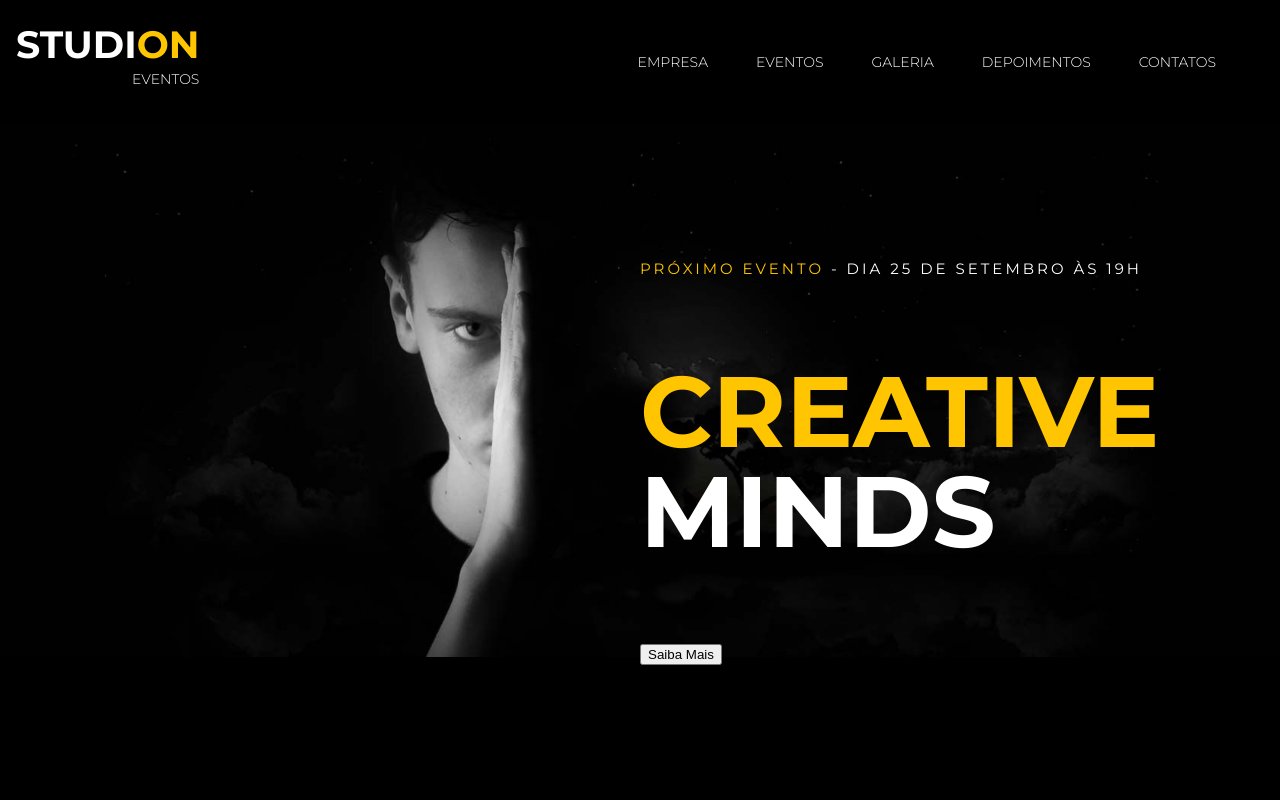
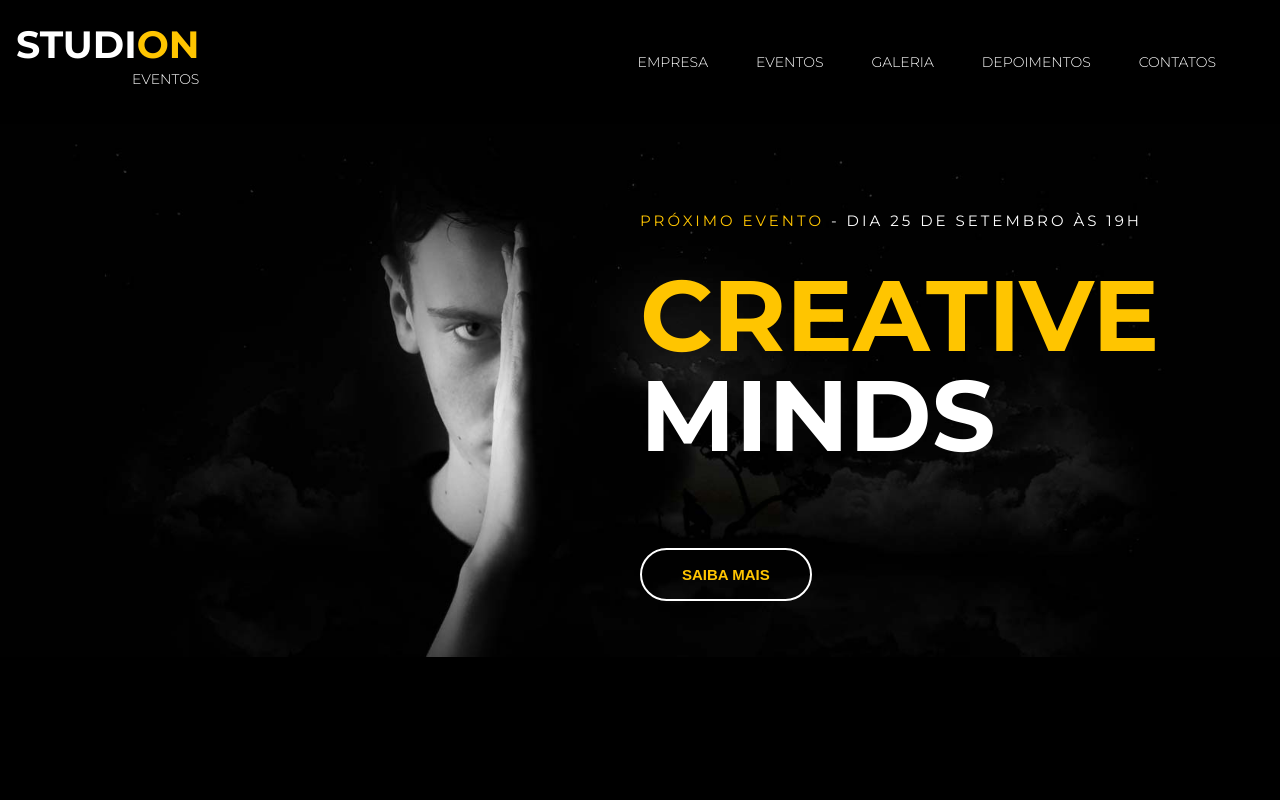
Before and after one commit to diegominelli/studion, a website: page src/index.html in a window 1280 px wide. Shown: the top 800 px of the page. Drawn offline with Linux system fonts and the light colour scheme.

Commit message:
Estilizacao e animacao do botao Saiba Mais

```diff
--- a/src/index.html
+++ b/src/index.html
@@ -46,11 +46,14 @@
   <header>
     <div id="slider">
       <div class="slide">
-        <img class="slide-background-image" src="./images/banner.jpg" alt="Studion Banner">
+        <img class="slide-background-image" src="./images/banner.jpg" alt="Studion Banner" />
         <div class="slide-copy">
-          <h6><span class="copy-primary">Próximo evento</span> - Dia 25 de Setembro às 19h</h6>
+          <h6>
+            <span class="copy-primary">Próximo evento</span> - Dia 25 de
+            setembro às 19h
+          </h6>
           <h2><span class="copy-primary">Creative</span> Minds</h2>
-          <button>Saiba Mais</button>
+          <button class="btn btn-slide">Saiba Mais</button>
         </div>
       </div>
     </div>
--- a/src/style.css
+++ b/src/style.css
@@ -92,7 +92,7 @@ justify-self: end;
 
 .slide-copy {
   position: absolute;
-  top: 6.25rem;
+  top: 3.25rem;
   left: 50vw;
 }
 
@@ -107,8 +107,30 @@ justify-self: end;
   font-size: 6.25rem;
   text-transform: uppercase;
   line-height: 6.25rem;
+  margin-top: .625rem;
 }
 
 .slide-copy h2 span {
   display: block;
 }
+
+.btn {
+  cursor: pointer;
+  padding: 1rem 2.5rem;
+  border: .125rem solid #FFF;
+  border-radius: 5rem;
+  color: var(--color-primary);
+  background: unset;
+  font-size: .9375rem;
+  font-weight: 700;
+  text-transform: uppercase;
+  transform: 0.5s all ease;
+}
+
+.btn:hover,
+.btn:active,
+.btn:focus {
+  border-color: var(--color-primary);
+  background-color: var(--color-primary);
+  color: #FFF;
+}
```
